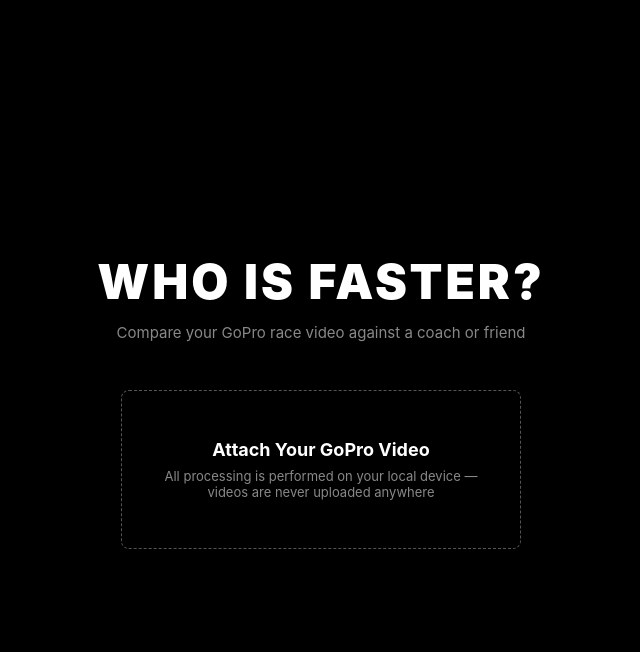
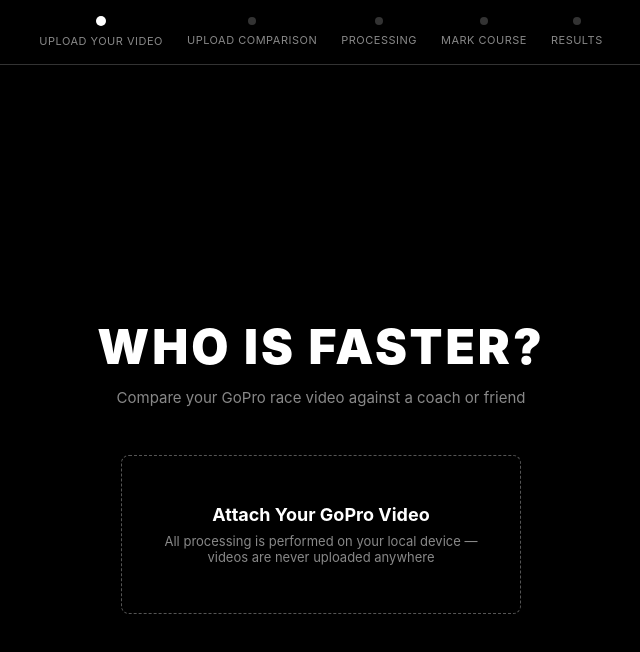
Before and after one commit to alexpeys/whoisfaster, a React (Vite) app: page / in a window 1280 px wide. Shown: the top 652 px of the page, without its empty margins (319-959 px from the left). Built offline with nearby package versions, Linux system fonts and the light colour scheme.

Commit message:
Step indicator and back navigation
Agent-Id: agent-bcbbb5f3-173c-4faa-8eb7-cbb9c35f3faa
Linked-Note-Id: bce006bd-acb2-4e9b-b86b-3bef058f169c

```diff
--- a/src/App.jsx
+++ b/src/App.jsx
@@ -1,19 +1,27 @@
 import { useState } from 'react';
 import { AppProvider } from './context/AppContext';
+import StepIndicator from './components/StepIndicator';
 import WelcomeStep from './steps/WelcomeStep';
 import UploadCompStep from './steps/UploadCompStep';
 import ExtractingStep from './steps/ExtractingStep';
 import MarkCourseStep from './steps/MarkCourseStep';
 import AnalysisStep from './steps/AnalysisStep';
+import FAQ from './components/FAQ';
 
 function Wizard() {
   const [step, setStep] = useState('welcome');
+
+  const goBack = (targetStep) => {
+    setStep(targetStep);
+  };
+
   return (
     <div className="app">
+      <StepIndicator currentStep={step} />
       {step === 'welcome' && <WelcomeStep onNext={() => setStep('uploadComp')} />}
-      {step === 'uploadComp' && <UploadCompStep onNext={() => setStep('extracting')} />}
+      {step === 'uploadComp' && <UploadCompStep onNext={() => setStep('extracting')} goBack={() => goBack('welcome')} />}
       {step === 'extracting' && <ExtractingStep onNext={() => setStep('mark')} />}
-      {step === 'mark' && <MarkCourseStep onNext={() => setStep('analysis')} />}
+      {step === 'mark' && <MarkCourseStep onNext={() => setStep('analysis')} goBack={() => goBack('uploadComp')} />}
       {step === 'analysis' && <AnalysisStep />}
     </div>
   );
--- /dev/null
+++ b/src/components/StepIndicator.jsx
@@ -0,0 +1,26 @@
+export default function StepIndicator({ currentStep }) {
+  const steps = [
+    { id: 'welcome', label: 'Upload Your Video' },
+    { id: 'uploadComp', label: 'Upload Comparison' },
+    { id: 'extracting', label: 'Processing' },
+    { id: 'mark', label: 'Mark Course' },
+    { id: 'analysis', label: 'Results' },
+  ];
+
+  const currentIndex = steps.findIndex(s => s.id === currentStep);
+
+  return (
+    <div className="step-indicator">
+      <div className="step-dots">
+        {steps.map((step, idx) => (
+          <div key={step.id} className="step-dot-wrapper">
+            <div
+              className={`step-dot ${idx <= currentIndex ? 'active' : ''} ${currentStep === 'extracting' && step.id === 'extracting' ? 'processing' : ''}`}
+            />
+            <div className="step-label">{step.label}</div>
+          </div>
+        ))}
+      </div>
+    </div>
+  );
+}
--- a/src/index.css
+++ b/src/index.css
@@ -255,3 +255,230 @@
 }
 .loading-overlay .spinner { margin: 0 auto; }
 .loading-overlay p { margin-top: 16px; color: var(--text2); }
+
+/* FAQ Modal */
+.faq-modal-overlay {
+  position: fixed; inset: 0;
+  background: rgba(0, 0, 0, 0.8);
+  display: flex; align-items: center; justify-content: center;
+  z-index: 200;
+  padding: 24px;
+}
+
+.faq-modal-content {
+  background: var(--bg);
+  border: 1px solid var(--border);
+  border-radius: 8px;
+  max-width: 600px;
+  width: 100%;
+  max-height: 80vh;
+  overflow-y: auto;
+  display: flex; flex-direction: column;
+}
+
+.faq-modal-header {
+  display: flex; justify-content: space-between; align-items: center;
+  padding: 24px;
+  border-bottom: 1px solid var(--border);
+  flex-shrink: 0;
+}
+
+.faq-modal-header h2 {
+  margin: 0; font-size: 24px; color: var(--text);
+}
+
+.faq-close-btn {
+  background: transparent;
+  color: var(--text2);
+  border: none;
+  font-size: 24px;
+  padding: 0;
+  cursor: pointer;
+  width: 32px; height: 32px;
+  display: flex; align-items: center; justify-content: center;
+  transition: color 0.2s;
+}
+
+.faq-close-btn:hover { color: var(--text); }
+
+.faq-accordion {
+  padding: 0;
+  flex: 1;
+  overflow-y: auto;
+}
+
+.faq-item {
+  border-bottom: 1px solid var(--border);
+}
+
+.faq-item:last-child { border-bottom: none; }
+
+.faq-question {
+  width: 100%;
+  background: transparent;
+  border: none;
+  color: var(--text);
+  padding: 16px 24px;
+  text-align: left;
+  font-size: 15px;
+  font-weight: 600;
+  cursor: pointer;
+  display: flex; justify-content: space-between; align-items: center;
+  gap: 12px;
+  transition: background 0.2s;
+}
+
+.faq-question:hover { background: var(--bg2); }
+
+.faq-question.expanded { background: var(--bg2); }
+
+.faq-toggle {
+  flex-shrink: 0;
+  color: var(--text2);
+  font-size: 12px;
+  transition: transform 0.2s;
+  display: inline-block;
+}
+
+.faq-question.expanded .faq-toggle {
+  transform: rotate(180deg);
+}
+
+.faq-answer {
+  padding: 0 24px 16px 24px;
+  color: var(--text2);
+  font-size: 14px;
+  line-height: 1.6;
+  animation: slideDown 0.2s ease-out;
+}
+
+.faq-answer p {
+  margin: 8px 0;
+}
+
+.faq-answer p:first-child { margin-top: 0; }
+.faq-answer p:last-child { margin-bottom: 0; }
+
+@keyframes slideDown {
+  from {
+    opacity: 0;
+    transform: translateY(-8px);
+  }
+  to {
+    opacity: 1;
+    transform: translateY(0);
+  }
+}
+
+/* Floating FAQ button */
+.faq-floating-btn {
+  position: fixed;
+  bottom: 24px;
+  right: 24px;
+  width: 48px;
+  height: 48px;
+  border-radius: 50%;
+  background: var(--blue);
+  color: #fff;
+  border: none;
+  font-size: 20px;
+  font-weight: 700;
+  cursor: pointer;
+  display: flex;
+  align-items: center;
+  justify-content: center;
+  z-index: 150;
+  transition: opacity 0.2s, transform 0.2s;
+  box-shadow: 0 4px 12px rgba(59, 130, 246, 0.3);
+}
+
+.faq-floating-btn:hover {
+  opacity: 0.9;
+  transform: scale(1.05);
+}
+
+.faq-floating-btn:active {
+  transform: scale(0.95);
+}
+
+/* Step Indicator */
+.step-indicator {
+  position: sticky;
+  top: 0;
+  z-index: 50;
+  background: var(--bg);
+  border-bottom: 1px solid var(--border);
+  padding: 16px 24px;
+}
+
+.step-dots {
+  display: flex;
+  justify-content: center;
+  align-items: center;
+  gap: 24px;
+  max-width: 960px;
+  margin: 0 auto;
+}
+
+.step-dot-wrapper {
+  display: flex;
+  flex-direction: column;
+  align-items: center;
+  gap: 8px;
+}
+
+.step-dot {
+  width: 8px;
+  height: 8px;
+  border-radius: 50%;
+  background: #333;
+  transition: all 0.3s ease;
+}
+
+.step-dot.active {
+  background: #fff;
+  width: 10px;
+  height: 10px;
+}
+
+.step-dot.processing {
+  animation: pulse-dot 1.5s ease-in-out infinite;
+}
+
+@keyframes pulse-dot {
+  0%, 100% { opacity: 1; }
+  50% { opacity: 0.5; }
+}
+
+.step-label {
+  font-size: 11px;
+  color: var(--text2);
+  text-transform: uppercase;
+  letter-spacing: 0.5px;
+  white-space: nowrap;
+}
+
+/* Back Button */
+.back-btn {
+  background: transparent;
+  color: var(--text2);
+  border: 1px solid var(--border);
+  padding: 10px 20px;
+  border-radius: 6px;
+  font-size: 14px;
+  font-weight: 600;
+  cursor: pointer;
+  transition: all 0.2s;
+  margin-top: 16px;
+}
+
+.back-btn:hover {
+  color: #fff;
+  border-color: #555;
+  opacity: 1;
+}
+
+.back-btn:disabled {
+  opacity: 0.3;
+  cursor: not-allowed;
+}
--- a/src/steps/MarkCourseStep.jsx
+++ b/src/steps/MarkCourseStep.jsx
@@ -2,7 +2,7 @@
 import { useApp } from '../context/AppContext';
 import { computeMetrics, computeYawRate, findCompBounds, computeTimeDelta } from '../utils/analysis';
 
-export default function MarkCourseStep({ onNext }) {
+export default function MarkCourseStep({ onNext, goBack }) {
   const { yourVideo, compVideo, startTime, setStartTime, finishTime, setFinishTime, setAnalysis } = useApp();
   const videoRef = useRef(null);
   const [currentTime, setCurrentTime] = useState(0);
@@ -99,6 +99,12 @@
             {processing ? 'Analyzing...' : '🏎 Analyze Race'}
           </button>
         </div>
+
+        {goBack && (
+          <button className="back-btn" onClick={goBack} style={{ marginTop: 24 }}>
+            ← Back
+          </button>
+        )}
       </div>
 
       {processing && (
--- a/src/steps/UploadCompStep.jsx
+++ b/src/steps/UploadCompStep.jsx
@@ -1,7 +1,7 @@
 import { useRef } from 'react';
 import { useApp } from '../context/AppContext';
 
-export default function UploadCompStep({ onNext }) {
+export default function UploadCompStep({ onNext, goBack }) {
   const { startCompExtraction } = useApp();
   const inputRef = useRef(null);
 
@@ -27,6 +27,12 @@
         <div className="upload-label">Upload Comparison Video</div>
         <div className="upload-hint">GoPro MP4 from coach or friend</div>
       </div>
+
+      {goBack && (
+        <button className="back-btn" onClick={goBack}>
+          ← Back
+        </button>
+      )}
     </div>
   );
 }
```
